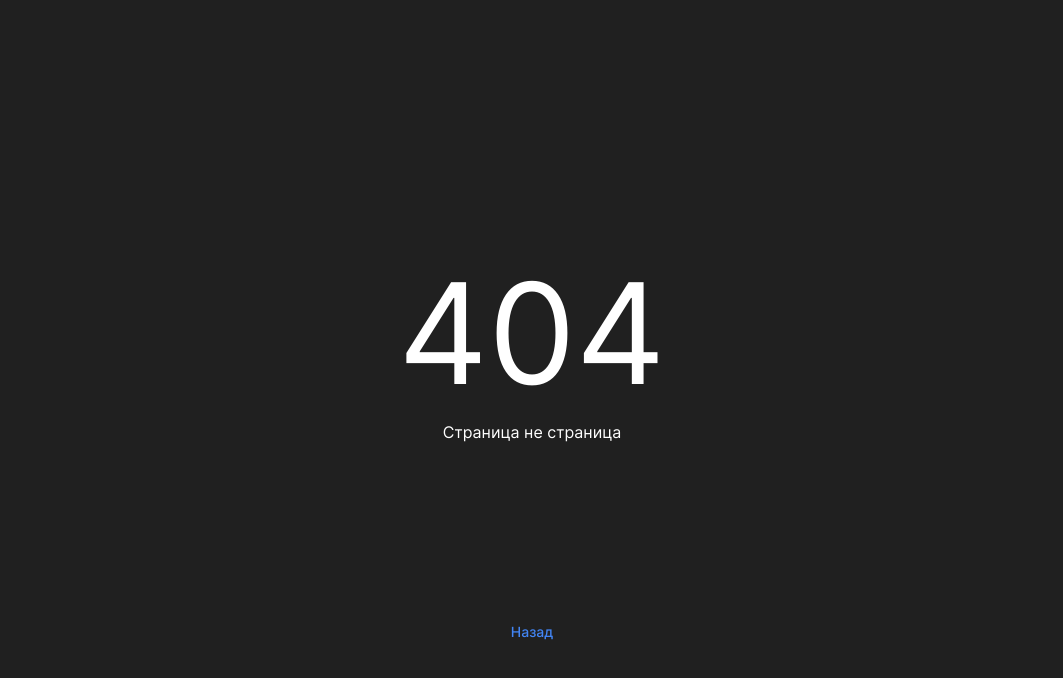
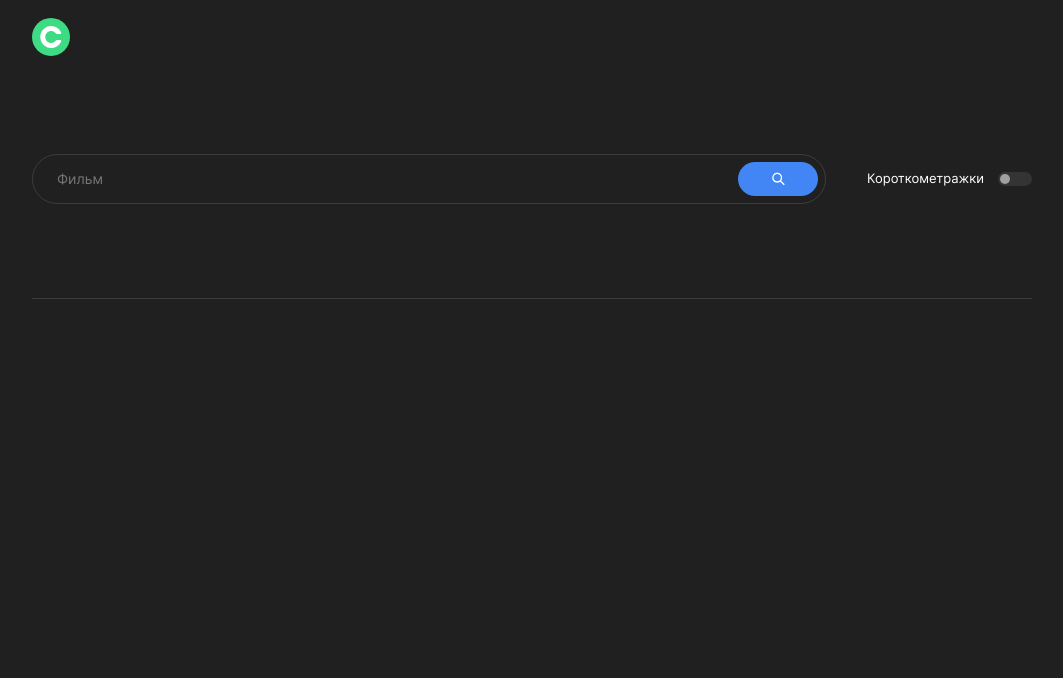
Before and after one commit to julbrn/movies-explorer-frontend, a React (Create React App) app: page /movies in a window 1280 px wide. Before the commit this address had no page. Shown: the top 678 px of the page, without its empty margins (108-1171 px from the left). Built offline with nearby package versions, Linux system fonts and the light colour scheme.

Commit message:
feat: SearchForm

```diff
--- a/src/components/App/App.js
+++ b/src/components/App/App.js
@@ -6,6 +6,7 @@ import { Register } from '../Register/Register';
 import { Login } from '../Login/Login';
 import { Profile } from '../Profile/Profile';
 import { Preloader } from '../Preloader/Preloader';
+import { Movies } from '../Movies/Movies';
 import './App.css';
 
 export const App = () => {
@@ -19,7 +20,7 @@ export const App = () => {
         />
         <Route
           path="/movies"
-          element={<NotFound />}
+          element={<Movies />}
         />
         <Route
           path="/saved-movies"
--- /dev/null
+++ b/src/components/Movies/Movies.js
@@ -0,0 +1,11 @@
+import './Movies.css';
+import { SearchForm } from './SearchForm/SearchForm';
+import { MoviesCardList } from './MoviesCardList/MoviesCardList';
+import Header from '../Header/Header';
+
+export const Movies = () => (
+  <main className="section">
+    <Header />
+    <SearchForm />
+  </main>
+);
--- /dev/null
+++ b/src/components/Movies/SearchForm/SearchForm.css
@@ -0,0 +1,153 @@
+.search {
+  width: 100%;
+  box-sizing: border-box;
+  display: flex;
+  justify-content: space-between;
+  align-items: center;
+  gap: 41px;
+  padding: 80px 0 94px;
+  border-bottom: 1px solid rgba(170, 170, 170, 0.2);
+  margin: 0 0 10px;
+}
+
+@media screen and (max-width: 900px) {
+  .search {
+    flex-direction: column;
+    justify-content: center;
+    gap: 38px;
+    padding: 60px 0 57px;
+  }
+}
+
+@media screen and (max-width: 610px) {
+  .search {
+    gap: 45px;
+    padding-bottom: 44px;
+  }
+}
+
+.search-form__input {
+  width: 80%;
+  font-weight: 400;
+  font-size: 14px;
+  line-height: 1.28;
+  color: var(--font-color-light);
+  background-color: transparent;
+  border: none;
+  outline: none;
+  box-sizing: border-box;
+  text-overflow: ellipsis;
+  white-space: nowrap;
+}
+
+@media screen and (max-width: 610px) {
+  .search-form__input {
+    font-size: 11px;
+  }
+}
+
+.search-form__label {
+  color: var(--semi-transparent);
+  font-weight: 400;
+  font-size: 14px;
+  line-height: 1.28;
+  width: 100%;
+  height: 48px;
+  background-color: transparent;
+  border: 1.5px solid rgba(170, 170, 170, 0.2);
+  border-radius: 50px;
+  padding-left: 22px;
+  display: flex;
+  justify-content: space-between;
+  align-items: center;
+}
+
+.search__button {
+  background-color: var(--button-color);
+  border: none;
+  border-radius: 48px;
+  width: 80px;
+  height: 34px;
+  margin-right: 7px;
+  background-image: url("../../../images/search_icon.svg");
+  background-repeat: no-repeat;
+  background-position: center center;
+  background-size: 22px 22px;
+  cursor: pointer;
+  transition: opacity 0.5s linear;
+}
+
+.search__button:hover {
+  opacity: 0.8;
+}
+
+.shorts {
+  display: flex;
+  align-items: center;
+}
+
+.shorts__label {
+  box-sizing: border-box;
+  display: inline-block;
+  height: 14px;
+  position: relative;
+  width: 34px;
+}
+
+.shorts__checkbox {
+  background-color: transparent;
+  color: transparent;
+  border-radius: 50%;
+  left: 1px;
+  position: absolute;
+  right: 1px;
+  top: 1px;
+  bottom: 1px;
+}
+
+.shorts__toggle {
+  background-color: #343434;
+  bottom: 0;
+  cursor: pointer;
+  left: 0;
+  position: absolute;
+  right: 0;
+  top: 0;
+  transition: 0.4s;
+  border-radius: 20px;
+}
+
+.shorts__toggle:before {
+  background-color: #a0a0a0;
+  bottom: 2px;
+  content: "";
+  height: 10px;
+  width: 10px;
+  left: 2px;
+  position: absolute;
+  transition: 0.4s;
+  border-radius: 50%;
+}
+
+.shorts__checkbox:checked + .shorts__toggle {
+  background-color: var(--accent-color);
+}
+
+.shorts__checkbox:checked + .shorts__toggle:before {
+  transform: translateX(20px);
+  background-color: var(--font-color-light);
+}
+
+.shorts__title {
+  font-weight: 400;
+  font-size: 13px;
+  line-height: 1.38;
+  color: var(--font-color-light);
+  margin-right: 14px;
+}
+
+@media screen and (max-width: 610px) {
+  .shorts__title {
+    font-size: 11px;
+  }
+}
--- /dev/null
+++ b/src/components/Movies/SearchForm/SearchForm.js
@@ -0,0 +1,35 @@
+import './SearchForm.css';
+
+export const SearchForm = () => (
+  <div className='section'>
+    <form action="/" name="search" className="search">
+      <label className="search-form__label" htmlFor="film">
+        <input
+          className="search-form__input"
+          type="text"
+          placeholder="Фильм"
+          id="film"
+          name="film"
+          required
+        />
+        <button
+          className="search__button"
+          type="submit"
+          aria-label="Искать"
+        />
+      </label>
+      <div className="shorts">
+        <span className="shorts__title">Короткометражки</span>
+        <label className="shorts__label" htmlFor="shorts">
+          <input
+            className="shorts__checkbox"
+            type="checkbox"
+            id="shorts"
+            name="shorts"
+          />
+          <div className="shorts__toggle" />
+        </label>
+      </div>
+    </form>
+  </div>
+);
--- a/src/components/Profile/Profile.js
+++ b/src/components/Profile/Profile.js
@@ -24,6 +24,7 @@ export const Profile = () => {
           <div className="profile__buttons">
             <button className="link link_type_edit">Редактировать</button>
             <button className="link link_type_logout">Выйти из аккаунта</button>
+            <button type="submit" className="button">Сохранить</button>
           </div>
         </form>
       </section>
```
Also changed, not shown: src/components/Movies/Movies.css (added), src/components/Movies/MoviesCardList/MoviesCardList.css (added), src/components/Movies/MoviesCardList/MoviesCardList.js (added).
